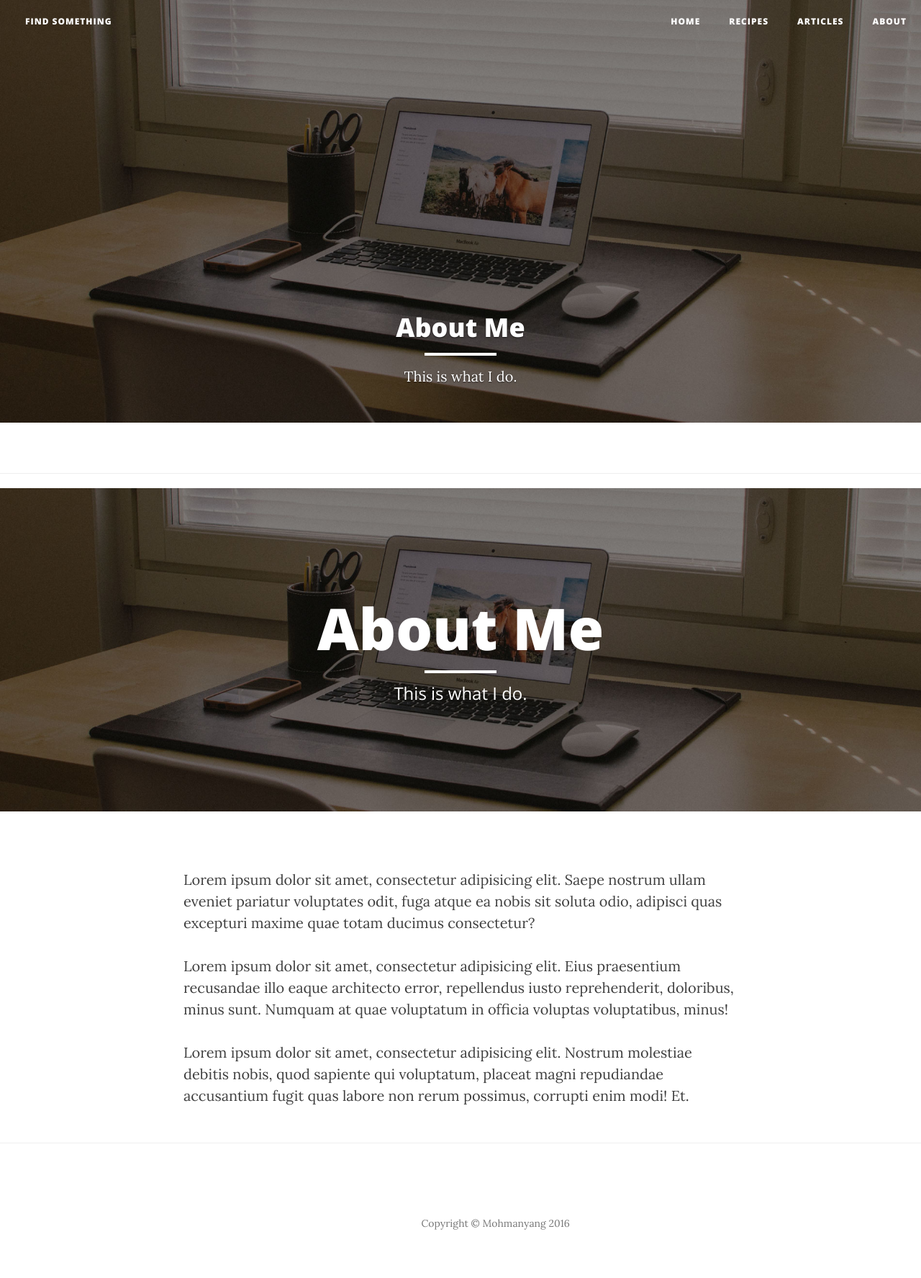
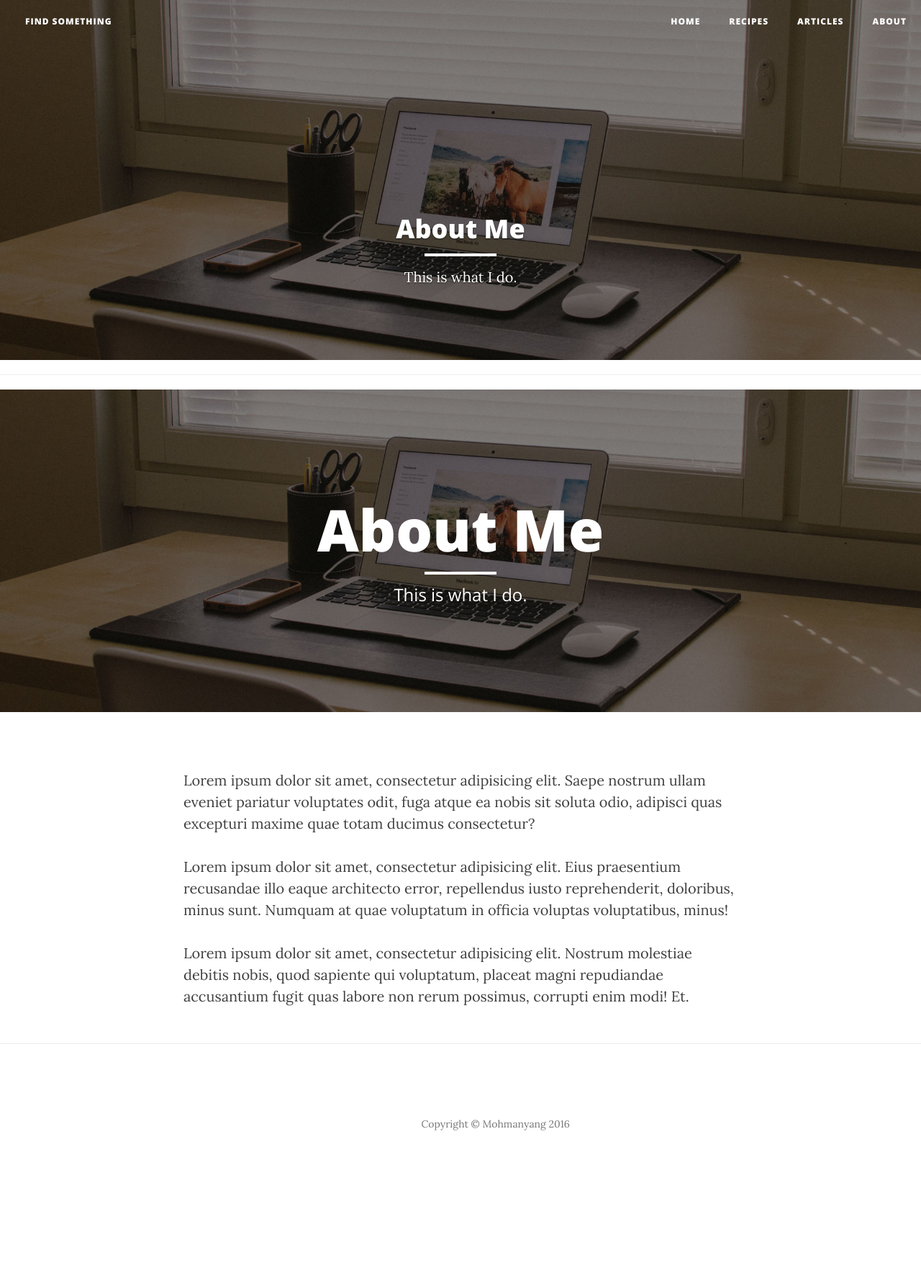
Before and after one commit to LaVillaine/LaVillaine.github.io, a Jekyll site: the page built from about.html, in a window 1280 px wide. Shown: the whole page at 72% size. Built offline with Jekyll 4.4.1, drawn with Linux system fonts in a browser that asks for light colours; nearby versions of some CDN libraries; after the commit the page ends 1637 px from its top, so only the background shows below that.

Commit message:
changed site header

```diff
--- a/_includes/site-header.html
+++ b/_includes/site-header.html
@@ -2,7 +2,7 @@
 <!-- Page Header -->
 	<div class="carousel slide">
 		<div class="carousel-inner">
-			<div class="item active header-offset">
+			<div class="item active header-offset" style="max-height: 450px">
 				<img src='{% if page.image %}{{site.url}}{{page.image}}{% else %}{{site.url}}/img/default-bg.jpg{% endif %}' class="img-responsive">
 				<div class="container">
 				<div class="carousel-caption">
```
